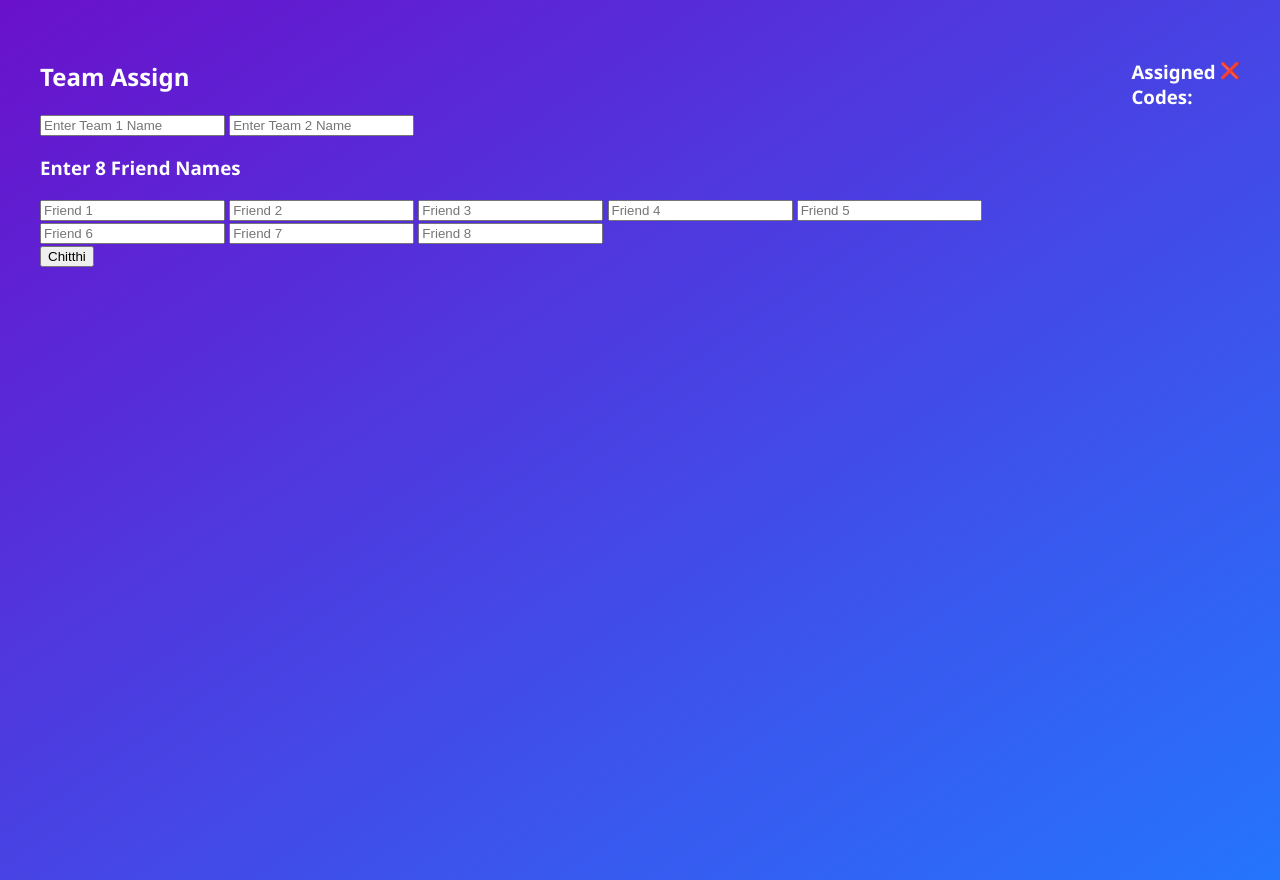
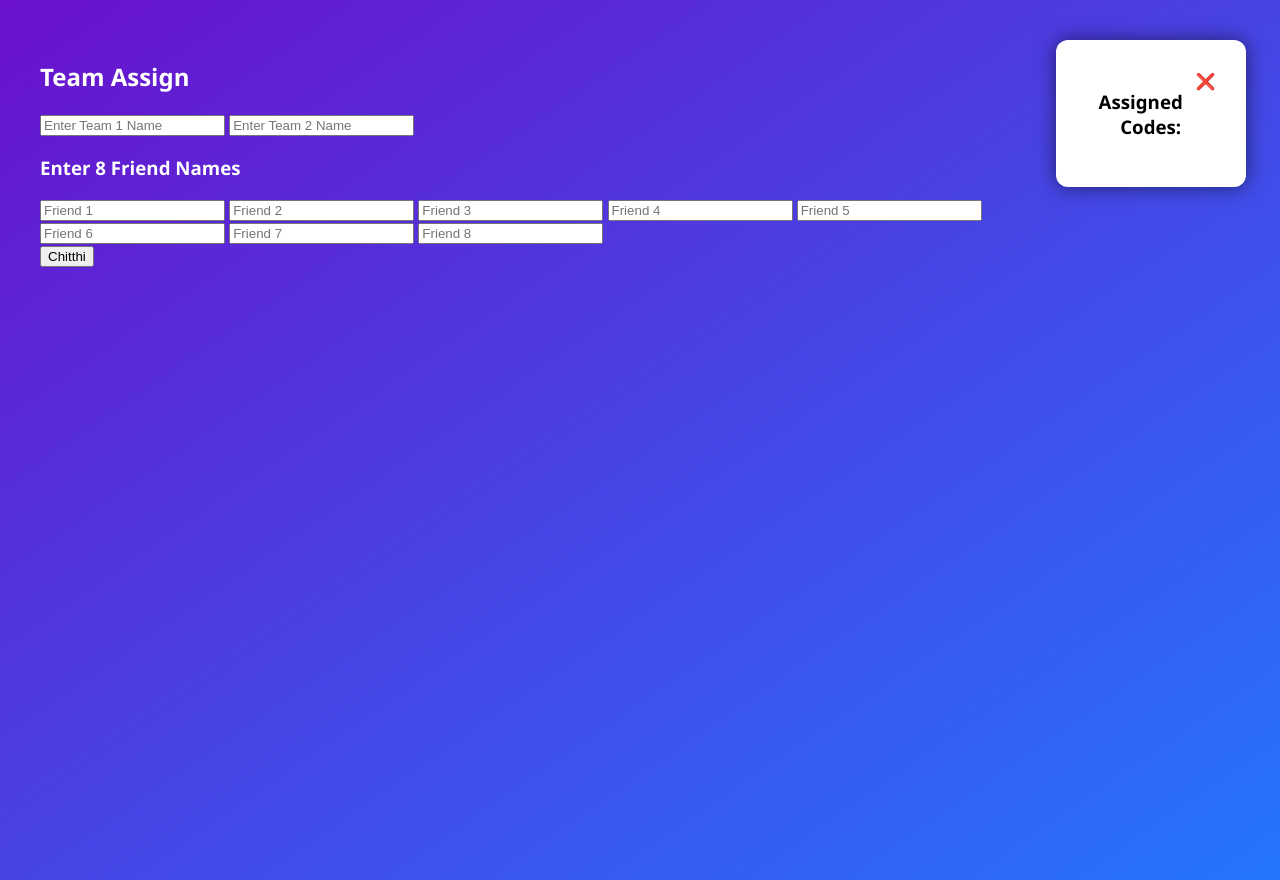
Before and after one commit to raviimk/iplrvm, a plain HTML site: page dashboard.html in a window 1280 px wide. Drawn offline with Linux system fonts and the light colour scheme.

Commit message:
style.css

```diff
--- a/style.css
+++ b/style.css
@@ -51,6 +51,7 @@ h1 {
   font-size: 18px;
   font-weight: bold;
 }
+
 /* Ball Icon */
 .ball-icon {
   position: fixed;
@@ -115,3 +116,24 @@ h1 {
   font-size: 20px;
   cursor: pointer;
 }
+
+/* Live Player Box After Chitthi */
+.live-box {
+  margin-top: 30px;
+  display: grid;
+  grid-template-columns: repeat(auto-fit, minmax(140px, 1fr));
+  gap: 15px;
+  padding: 20px;
+}
+
+/* Popup Style for Assigned Players */
+.popup-content {
+  background: white;
+  padding: 30px;
+  border-radius: 12px;
+  max-width: 400px;
+  width: 90%;
+  text-align: center;
+  box-shadow: 0 0 20px #00000088;
+  color: black;
+}
```
